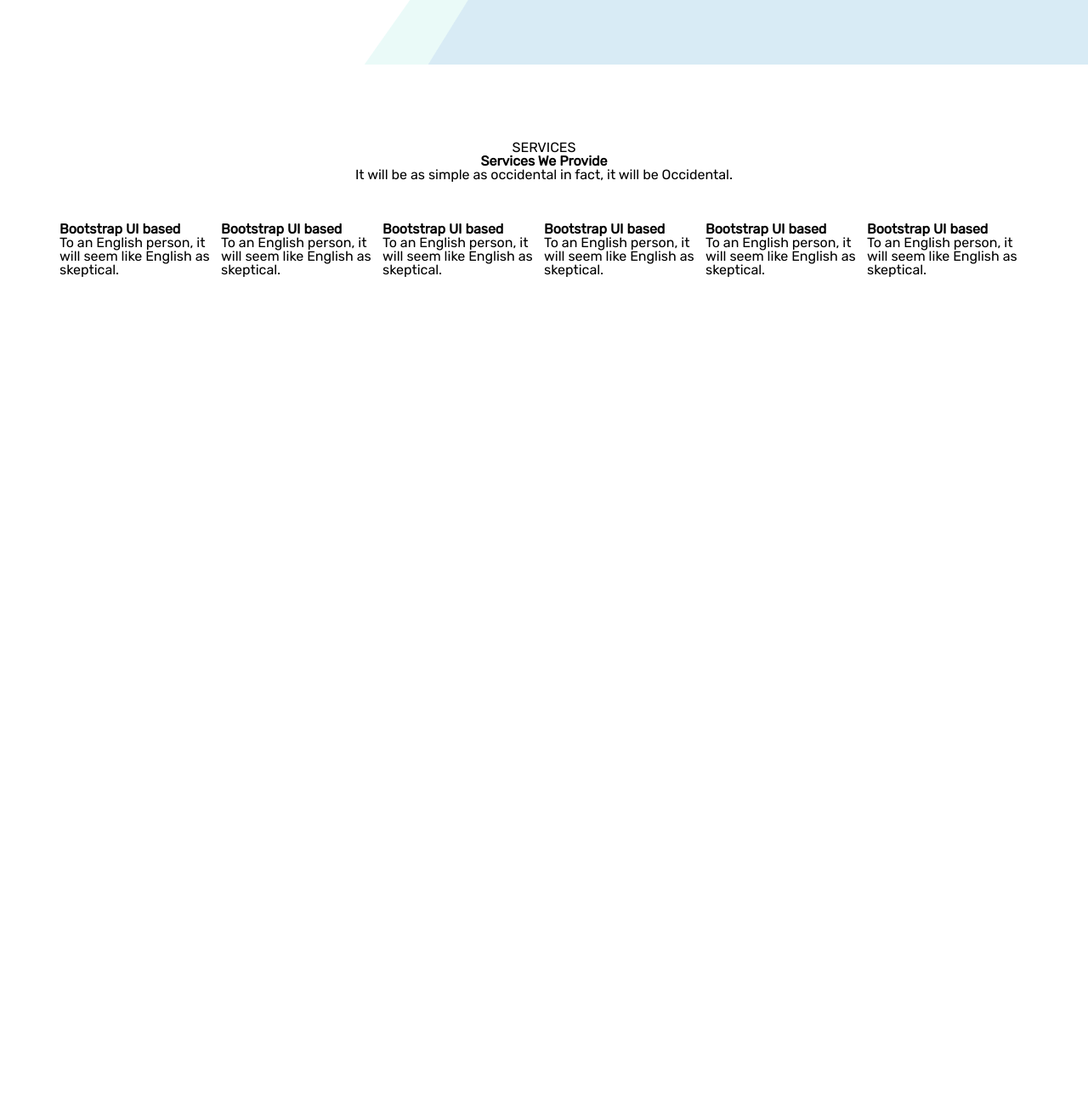
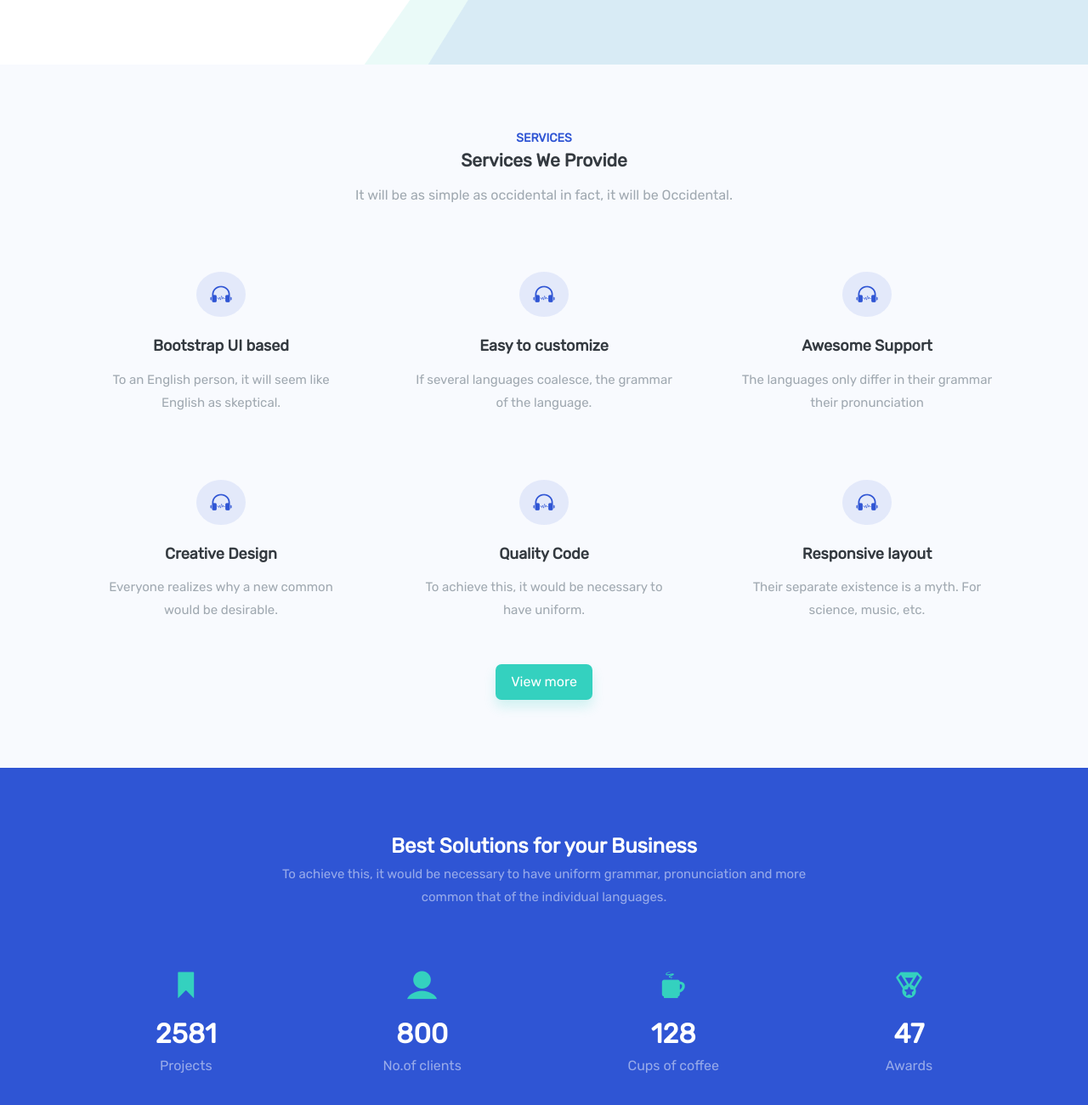
Before and after one commit to Harish1651999/invomac, a plain HTML site: page index.html in a window 1280 px wide. Shown: the part 785-2086 px from the top of the page at 85% size. Before the commit the page ends 1112 px from the top, so only its background shows below. Drawn offline with Linux system fonts and the light colour scheme.

Commit message:
Service section

```diff
--- a/css/style.css
+++ b/css/style.css
@@ -37,7 +37,7 @@ body{
     font-size: 40px;
     margin: 0 0 24px;
     color: #343A40;
-    line-height: 1.2;
+    line-height: 1.4;
 }
 
 .banner-left-container h1 span{
@@ -147,22 +147,130 @@ body{
     width: 90%;
 }
 
+.services{
+    padding: 80px 0;
+    background-color: #f8fafe;
+}
+
 .services .section-title{
     text-align: center;
-    margin-top: 90px;
 }
 
-.services .section-title .service-simple{
+.services .section-title h5{
+    font-size: 14px;
+    color: #2F55D4;
+    margin: 0 0 8px;
+}
+.services .section-title h4{
+    font-size: 21px;
+    color: #343A40;
+    margin: 0 0 17px;
+}
+
+.services .section-title p{
     margin-bottom: 48px;
+    color: #A0A9B1;
+    line-height: 1.8;
 }
 
 .services .section-content{
-    margin: 16px 0 0;
+    margin: 25px 0 0;
+    text-align: center;
 }
 .services .section-content .service-container{
     display: flex;
+    flex-wrap: wrap;
+    justify-content: space-around;
 }
 
 .services .section-content .service-item{
-    flex-basis: 25%;
+    flex-basis: 33%;
+    margin: 27px 0 0;
 }
+
+.services .section-content i{
+    font-size: 25px;
+    color: #2F55D4;
+    background-color: rgba(47,85,212,.1);
+    margin-bottom: 24px;
+    padding: 14px 16px;
+    border-radius: 50%;
+    display: inline-block;
+}
+
+.services .section-content h4{
+    font-size: 18px;
+    color: #343A40;
+    margin-bottom: 15px;
+    line-height: 1.2;
+}
+
+.services .section-content p{
+    font-size: 15px;
+    color: #A0A9B1;
+    line-height: 1.8;
+    margin-bottom: 50px;
+}
+
+.services .section-content a{
+    background-color: #34d1bf;
+    color: #fff;
+    cursor: pointer;
+    font-weight: 500;
+    padding: 13px 18px;
+    text-decoration: none;
+    border-radius: 7px;
+    box-shadow: 0 8px 14px rgba(52,209,191,.2);
+}
+
+.team{
+    padding: 80px 0;
+    background-color: #2f55d4;
+}
+.team .team-title{
+    text-align: center;
+    margin-bottom: 48px;
+    padding: 0 15px;
+}
+
+.team .team-title h4{
+    font-size: 24px;
+    color: #fff;
+    margin-bottom: 8px;
+}
+
+.team .team-title p{
+    font-size: 15px;
+    line-height: 1.8;
+    color: hsla(0,0%,100%,.5);
+    margin-bottom: 16px;
+}
+
+.team .team-content{
+    text-align: center;
+}
+
+.team .team-content .team-bucket{
+    display: flex;
+    justify-content: space-around;
+    padding: 0 15px;
+}
+.team .team-content .team-element i{
+    font-size: 35px;
+    color: #34D1BF;
+    margin-top: 24px;
+    display: inline-block;
+}
+
+.team .team-content .team-element h2{
+    font-size: 32px;
+    color: #fff;
+    margin: 24px 0 8px;
+}
+
+.team .team-content .team-element p{
+    font-size: 16px;
+    color: hsla(0,0%,100%,.5);
+    margin-bottom: 16px;
+    line-height: 1.8;
+}
--- a/index.html
+++ b/index.html
@@ -58,36 +58,43 @@
     <div class="services">
         <div class="container">
             <div class="section-title">
-                <p>SERVICES</p>
+                <h5>SERVICES</h5>
                 <h4>Services We Provide</h4>
-                <p class="service-simple">It will be as simple as occidental in fact, it will be Occidental.</p>
+                <p>It will be as simple as occidental in fact, it will be Occidental.</p>
             </div>
             <div class="section-content">
                 <div class="service-container">
                     <div class="service-item">
+                        <i class="icofont-headphone-alt-1"></i>
                         <h4>Bootstrap UI based</h4>
-                        <p>To an English person, it will seem like English as skeptical.</p>
+                        <p>To an English person, it will seem like <br> English as skeptical.</p>
                     </div>
                     <div class="service-item">
-                        <h4>Bootstrap UI based</h4>
-                        <p>To an English person, it will seem like English as skeptical.</p>
+                        <i class="icofont-headphone-alt-1"></i>
+                        <h4>Easy to customize</h4>
+                        <p>If several languages coalesce, the grammar <br> of the language.</p>
                     </div>
                     <div class="service-item">
-                        <h4>Bootstrap UI based</h4>
-                        <p>To an English person, it will seem like English as skeptical.</p>
+                        <i class="icofont-headphone-alt-1"></i>
+                        <h4>Awesome Support</h4>
+                        <p>The languages only differ in their grammar <br> their pronunciation</p>
                     </div>
                     <div class="service-item">
-                        <h4>Bootstrap UI based</h4>
-                        <p>To an English person, it will seem like English as skeptical.</p>
+                        <i class="icofont-headphone-alt-1"></i>
+                        <h4>Creative Design</h4>
+                        <p>Everyone realizes why a new common <br> would be desirable.</p>
                     </div>
                     <div class="service-item">
-                        <h4>Bootstrap UI based</h4>
-                        <p>To an English person, it will seem like English as skeptical.</p>
+                        <i class="icofont-headphone-alt-1"></i>
+                        <h4>Quality Code</h4>
+                        <p>To achieve this, it would be necessary to <br> have uniform.</p>
                     </div>
                     <div class="service-item">
-                        <h4>Bootstrap UI based</h4>
-                        <p>To an English person, it will seem like English as skeptical.</p>
+                        <i class="icofont-headphone-alt-1"></i>
+                        <h4>Responsive layout</h4>
+                        <p>Their separate existence is a myth. For <br> science, music, etc.</p>
                     </div>
+                    <a href="">View more</a>
                 </div>
             </div>
         </div>
@@ -95,7 +102,36 @@
     </div>
 
     <div class="team">
-
+        <div class="container">
+            <div class="team-title">
+                <h4>Best Solutions for your Business</h4>
+                <p>To achieve this, it would be necessary to have uniform grammar, pronunciation and more <br> common that of the individual languages.</p>
+            </div>
+            <div class="team-content">
+                <div class="team-bucket">
+                    <div class="team-element">
+                        <i class="icofont-book-mark"></i>
+                        <h2>2581</h2>
+                        <p>Projects</p>
+                    </div>
+                    <div class="team-element">
+                        <i class="icofont-ui-user"></i>
+                        <h2>800</h2>
+                        <p>No.of clients</p>
+                    </div>
+                    <div class="team-element">
+                        <i class="icofont-coffee-mug"></i>
+                        <h2>128</h2>
+                        <p>Cups of coffee</p>
+                    </div>
+                    <div class="team-element">
+                        <i class="icofont-medal"></i>
+                        <h2>47</h2>
+                        <p>Awards</p>
+                    </div>
+                </div>
+            </div>
+        </div>
     </div>
 </body>
 </html>
```
